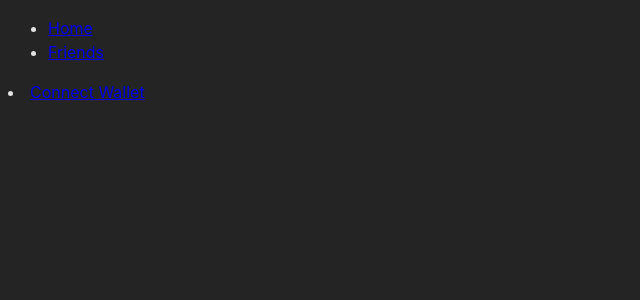
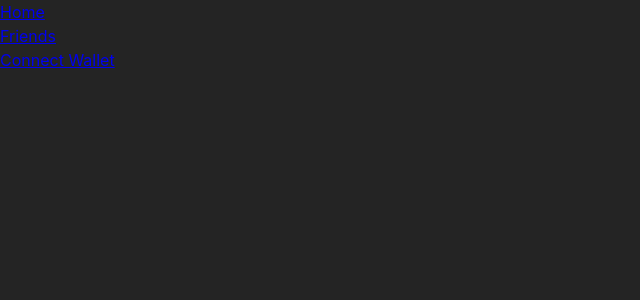
Before and after one commit to loppy33/wedtonClient, a React (Vite) app: page / in a window 1280 px wide. Shown: the top 300 px of the page, without its empty margins (0-640 px from the left). Built offline with nearby package versions, Linux system fonts and the light colour scheme; what @tonconnect/ui-react would draw is missing.

Commit message:
change directory

```diff
--- a/src/components/Layout/Layout.tsx
+++ b/src/components/Layout/Layout.tsx
@@ -13,10 +13,10 @@ const Layout = () => {
                     <li>
                         <Link to="/friends">Friends</Link>
                     </li>
-                </ul>
                     <li>
                         <Link to="/connectWallet">Connect Wallet</Link>
                     </li>
+                </ul>
             </nav>
         </>
     )
--- a/src/styles/index.sass
+++ b/src/styles/index.sass
@@ -1,3 +1,8 @@
+*
+  margin: 0
+  padding: 0
+  box-sizing: border-box
+
 :root
   font-family: Inter, system-ui, Avenir, Helvetica, Arial, sans-serif
   line-height: 1.5
@@ -15,3 +20,7 @@
 .container
   width: 90%
   margin: auto
+
+nav
+  ul
+    list-style: none
```
Also changed, not shown: public/tonconnect-manifest.json (renamed from public/manifests/tonconnect-manifest.json).
